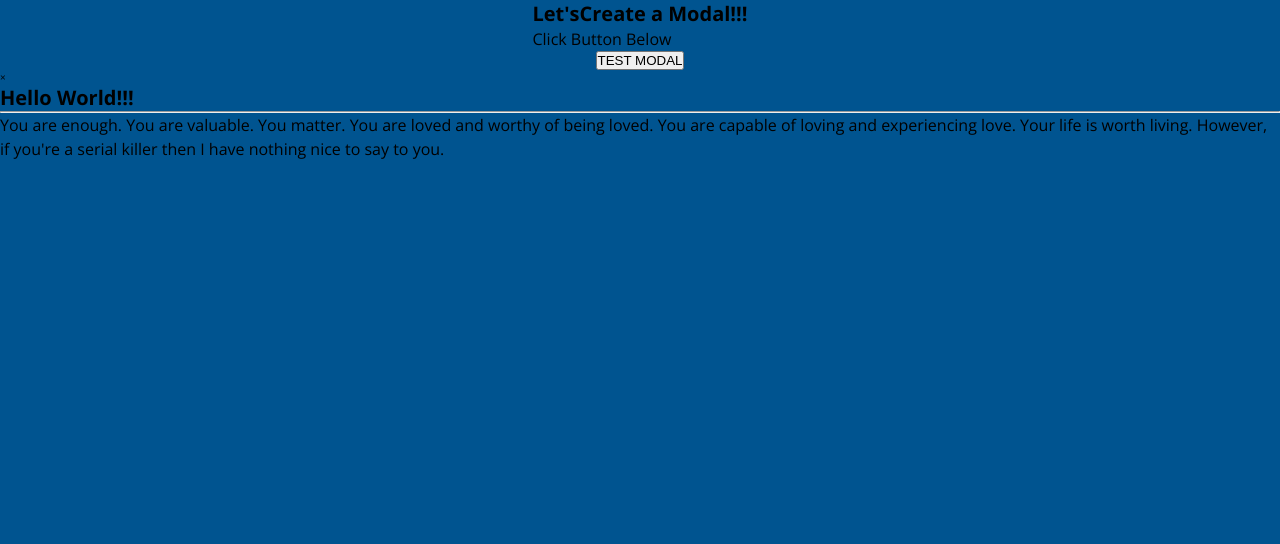
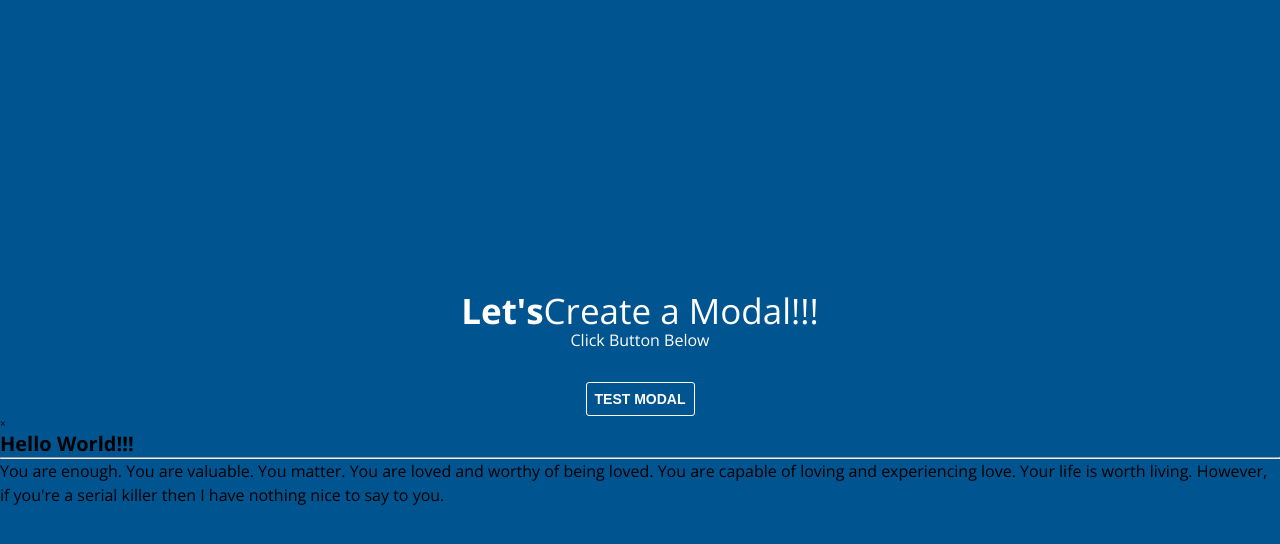
Before and after one commit to lucaleyva/Modal_Popup, a plain HTML site: page index.html in a window 1280 px wide. Drawn offline with nearby package versions, Linux system fonts and the light colour scheme.

Commit message:
Styled the section container and the form button

```diff
--- a/styles.css
+++ b/styles.css
@@ -28,6 +28,7 @@ body {
     justify-content: center;
     background-color: var(--light-blue);
     font-family: 'Open Sans', sans-serif;
+    height: 100vh ;
 }
 
 p {
@@ -35,12 +36,36 @@ p {
     line-height: 1.5;
 }
 
-img {
-    width: 100%;
+header {
+    text-align: center;
+    color: #fff;
+    padding-bottom: 3rem;
 }
 
-.container {
-    max-width: 900px;
-    margin: 0 auto;
-    padding: 0 20px;
+header h1 {
+    font-size: 3.5rem;
+    font-weight: 300;
+    line-height: 1;
 }
+
+header h1 span {
+    font-weight: 700;
+}
+
+ section .container {
+    display: flex;
+    justify-content: center;
+    align-items: center;
+    flex-direction: column;
+}
+
+form button {
+    outline: none;
+    border: 1px solid #fff;
+    padding: 8px;
+    border-radius: 3px;
+    background-color: transparent;
+    color:#fff;
+    font-size: 1.4rem;
+    font-weight: 700;
+}
```
